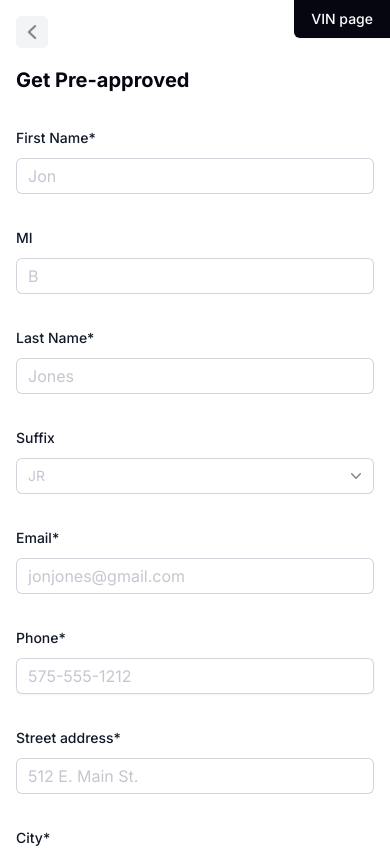
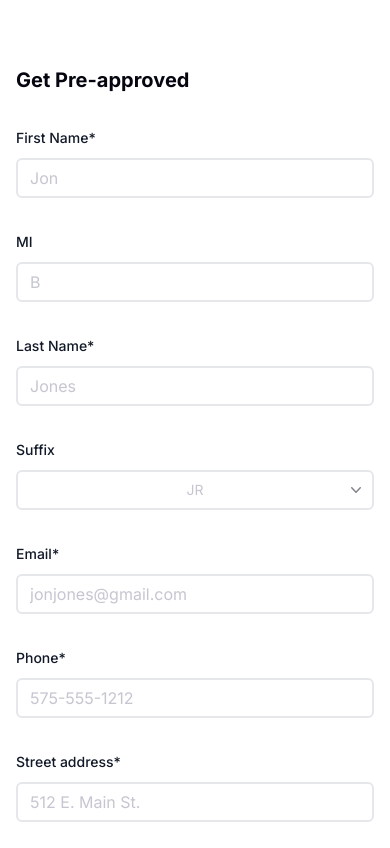
Before and after one commit to drivly/pre-approval, a Next.js app: page / in a window 390 px wide. Shown: the top 848 px of the page. Built offline with nearby package versions, Linux system fonts and the light colour scheme.

Commit message:
update inputfields for mobile view

```diff
--- a/src/app/page.tsx
+++ b/src/app/page.tsx
@@ -5,16 +5,16 @@ import Link from 'next/link'
 export default function Home({ searchParams: { brand } }: { searchParams: { brand: string } }) {
   return (
     <div className='mx-auto flex h-full w-full max-w-5xl flex-1 flex-col'>
-      <div className='flex'>
+      {/* <div className='flex'>
         <Link href='./1G6DL5RP0P0410669' className='absolute right-0 top-0 z-50'>
           <span className='inline-flex w-full justify-center rounded-bl-md border border-transparent bg-skin-button-inverted px-4 py-2 text-sm font-medium text-skin-inverted shadow-sm hover:border-DRIVLY focus:outline-none focus:ring-2 focus:ring-gray-800 focus:ring-offset-2'>
             VIN page
           </span>
         </Link>
-      </div>
+      </div> */}
       <main className='relative mx-auto mb-0 flex min-h-screen max-w-[640px] items-center py-8'>
         <section className='relative lg:my-0'>
-          <Backarrow className='-top-6 left-4 my-2 sm:left-8 lg:-top-6' />
+          {/* <Backarrow className='-top-6 left-4 my-2 sm:left-8 lg:-top-6' /> */}
           <Form brand={brand} />
         </section>
       </main>
--- a/src/components/Form.tsx
+++ b/src/components/Form.tsx
@@ -109,7 +109,7 @@ export default function Form({ search, hasVin, brand }: FormProps) {
             placeholder='Jones'
           />
           <SelectMenu
-            variant='col-span-6 sm:col-span-1'
+            variant='col-span-6 sm:col-span-1 h-full'
             label='Suffix'
             name='suffix'
             control={control}
--- a/src/components/VehicleCard.tsx
+++ b/src/components/VehicleCard.tsx
@@ -16,7 +16,7 @@ export default function VehicleCard({ hasVin, vehicle }: Props) {
 
   return (
     <div className='relative mt-12 flex max-w-[640px] flex-col justify-between py-8 lg:mt-0 lg:min-h-[750px]'>
-      <Backarrow className='-top-6 left-4 my-2 sm:left-8 lg:-top-6' />
+      {/* <Backarrow className='-top-6 left-4 my-2 sm:left-8 lg:-top-6' /> */}
       <header className='relative space-y-0.5 px-4 sm:px-8'>
         <h1 className='text-xl font-bold capitalize text-skin-base'>
           {vehicle?.year} {vehicle?.make} {vehicle?.model}
--- a/src/form-inputs/InputField.tsx
+++ b/src/form-inputs/InputField.tsx
@@ -1,3 +1,4 @@
+import { cn } from '@utils'
 import React from 'react'
 import { FieldError, FieldErrorsImpl, Merge } from 'react-hook-form'
 
@@ -28,11 +29,12 @@ const InputField = React.forwardRef<HTMLInputElement, InputProps & IProps>((prop
       <div className='mt-2'>
         <input
           ref={ref}
-          className={`${
-            errormsg
-              ? 'text-red-400 outline-none ring-1 ring-inset ring-red-400 focus:ring-2 focus:ring-inset focus:ring-red-400'
-              : 'text-gray-900 outline-none ring-1 ring-inset ring-gray-300 focus:ring-2 focus:ring-inset focus:ring-DRIVLY'
-          } block w-full rounded-md border-0 py-1.5 px-3 placeholder:text-[#8E8EA3]/50 sm:text-sm sm:leading-6`}
+          className={cn(
+            'block w-full rounded-md border-[2px] px-3 py-1.5 text-gray-900 outline-none placeholder:text-[#8E8EA3]/50 focus:border-[2px] focus:border-DRIVLY sm:text-sm sm:leading-6',
+            {
+              'border-red-400 text-red-400 focus:border-red-400': errormsg,
+            }
+          )}
           type={type}
           // autoComplete='on'
           placeholder={placeholder}
@@ -40,7 +42,7 @@ const InputField = React.forwardRef<HTMLInputElement, InputProps & IProps>((prop
         />
       </div>
       {errormsg && (
-        <span className='absolute top-[1px] right-0 text-xs font-medium leading-6 text-red-400'>
+        <span className='absolute right-0 top-[1px] text-xs font-medium leading-6 tracking-tight text-red-400'>
           {errormsg.toString()}
         </span>
       )}
--- a/src/form-inputs/PhoneField.tsx
+++ b/src/form-inputs/PhoneField.tsx
@@ -1,3 +1,4 @@
+import { cn } from '@utils'
 import { Control, FieldError, FieldErrorsImpl, Merge } from 'react-hook-form'
 import { isPossiblePhoneNumber } from 'react-phone-number-input'
 import PhoneInput from 'react-phone-number-input/react-hook-form-input'
@@ -25,18 +26,19 @@ export default function PhoneField({
   return (
     <div className={`${variant} relative flex w-full flex-col`}>
       <label
-        className={`${
-          errormsg ? 'text-red-400' : 'text-gray-900'
-        } block text-sm font-medium leading-6 `}
+        className={cn('block text-sm font-medium leading-6 text-gray-900', {
+          'text-red-400': errormsg,
+        })}
         htmlFor={label}>
         {label}
       </label>
       <PhoneInput
-        className={`${
-          errormsg
-            ? 'text-red-400 outline-none ring-1 ring-inset ring-red-400 focus:ring-2 focus:ring-inset focus:ring-red-400'
-            : 'text-gray-900 outline-none ring-1 ring-inset ring-gray-300 focus:ring-2 focus:ring-inset focus:ring-DRIVLY'
-        } mt-2 block w-full rounded-md border-0 py-1.5 px-3 shadow-sm placeholder:text-[#8E8EA3]/50  sm:text-sm sm:leading-6`}
+        className={cn(
+          'mt-2 block w-full rounded-md border-[2px] px-3 py-1.5 h-[40px] text-gray-900 outline-none placeholder:text-[#8E8EA3]/50 focus:border-[2px] focus:border-DRIVLY sm:text-sm sm:leading-6',
+          {
+            'border-red-400 text-red-400 focus:border-red-400': errormsg,
+          }
+        )}
         name={name}
         placeholder={placeholder}
         control={control}
@@ -47,7 +49,7 @@ export default function PhoneField({
         country='US'
       />
       {errormsg && (
-        <span className='absolute top-[1px] right-0 text-xs font-medium leading-6 text-red-400'>
+        <span className='absolute right-0 top-[1px] text-xs font-medium leading-6 text-red-400'>
           {errormsg.toString()}
         </span>
       )}
--- a/src/form-inputs/SelectField.tsx
+++ b/src/form-inputs/SelectField.tsx
@@ -1,6 +1,7 @@
 import { CategoryType } from '@/lib/categories'
 import { Listbox } from '@headlessui/react'
 import { CheckIcon, ChevronDownIcon } from '@heroicons/react/20/solid'
+import { cn } from '@utils'
 import { FieldError, FieldErrorsImpl, Merge, useController } from 'react-hook-form'
 
 interface SelectFieldProps {
@@ -26,20 +27,21 @@ export default function SelectField(props: any) {
         {({ open }) => (
           <>
             <Listbox.Label
-              className={`${
-                errormsg ? 'text-red-400' : 'text-gray-900'
-              } block text-sm font-medium leading-6 `}
+              className={cn('block text-sm font-medium leading-6 text-gray-900', {
+                'text-red-400': errormsg,
+              })}
               htmlFor={name}>
               {label}
             </Listbox.Label>
 
             <div className='relative mt-2 h-full w-full'>
               <Listbox.Button
-                className={`${
-                  errormsg
-                    ? 'text-red-400 outline-none ring-1 ring-inset ring-red-400 focus:ring-2 focus:ring-inset focus:ring-red-400'
-                    : 'outline-none ring-gray-300 focus:ring-2 focus:ring-inset focus:ring-DRIVLY'
-                } block h-[36px] w-full rounded-md border-0 px-3 text-left text-gray-900  ring-1 ring-inset  sm:max-w-xs sm:text-sm sm:leading-6`}>
+                className={cn(
+                  'block h-[40px] w-full rounded-md border-[2px] px-3 text-gray-900 outline-none placeholder:text-[#8E8EA3]/50 focus:border-[2px] focus:border-DRIVLY sm:text-sm sm:leading-6',
+                  {
+                    'border-red-400 text-red-400 focus:border-red-400': errormsg,
+                  }
+                )}>
                 <div className='flex h-full w-full cursor-pointer items-center justify-between'>
                   <span
                     className={`${
```
